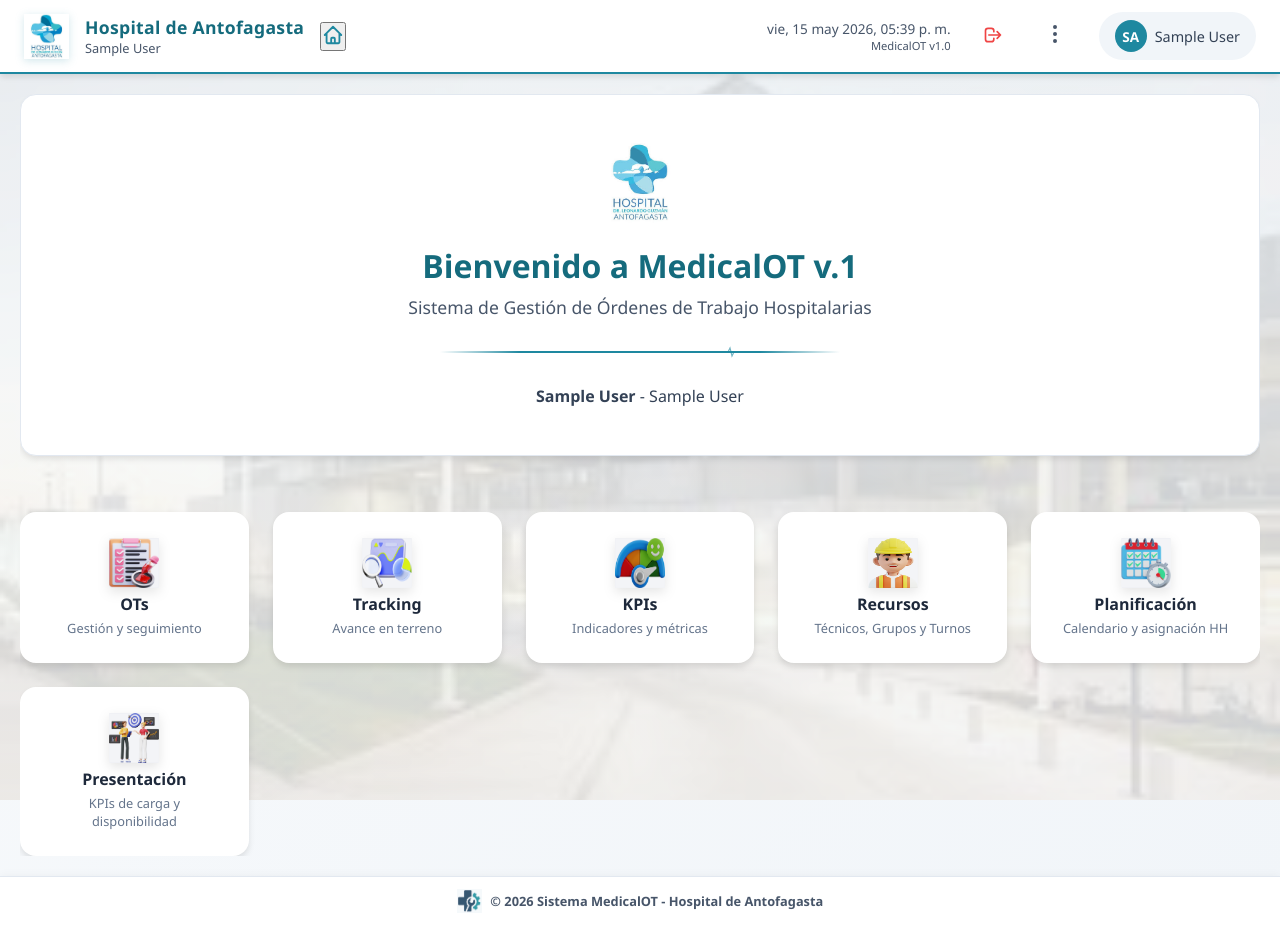
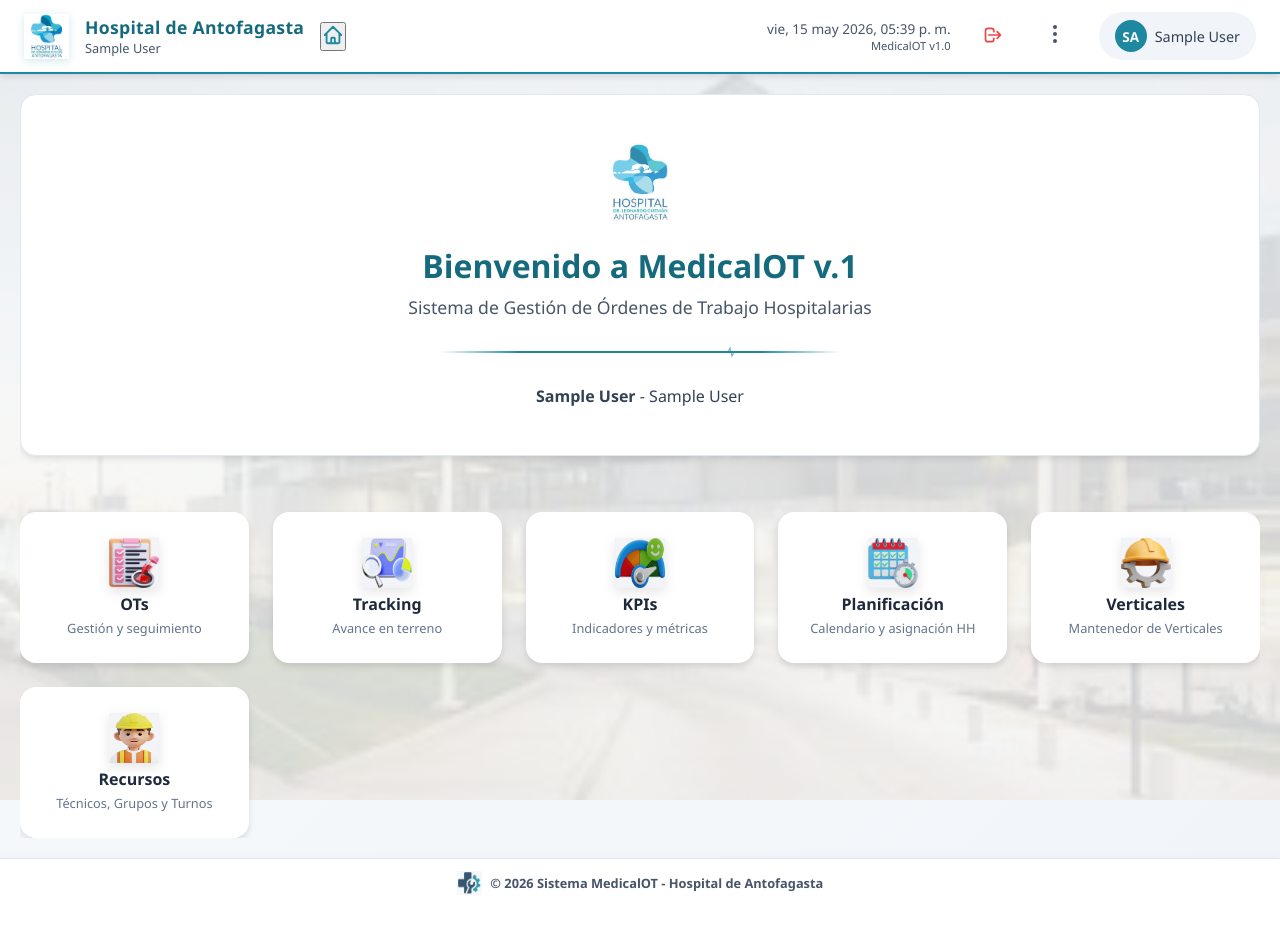
Before and after one commit to llobosg/MedicalOT, a PHP site: page / in a window 1280 px wide. After the commit the page ends 895 px from the top, so only its background shows below. Run offline with PHP 8.4, Linux system fonts and the light colour scheme; the visitor is signed in with stand-in values (Sample User, id 1).

Commit message:
fix: iconos, 5

```diff
--- a/public/index.php
+++ b/public/index.php
@@ -189,13 +189,13 @@ $isAdmin = ($user['role'] === 'admin_hosp');
                     <div class="home-card-desc">Indicadores y métricas</div>
                 </div>
                 <?php if($isAdmin || $user['role'] === 'admin_cont'): ?>
-                <div class="home-card" onclick="showModule('contratistas')">
-                    <div class="icon-3d-container" style="background:transparent; box-shadow:none; border:none;">
-                        <img src="/img/icons/verticales.png" alt="Carga SIC" style="width:50px; height:50px; filter: drop-shadow(0 4px 6px rgba(0,0,0,0.1));">
+                   <div class="home-card" onclick="showModule('presentacion')">
+                        <div class="icon-3d-container" style="background:transparent; box-shadow:none; border:none;">
+                            <img src="/img/icons/presentacion.png" alt="Carga SIC" style="width:50px; height:50px; filter: drop-shadow(0 4px 6px rgba(0,0,0,0.1));">
+                        </div>
+                        <div class="home-card-title">Presentación</div>
+                        <div class="home-card-desc">KPIs de carga y disponibilidad</div>
                     </div>
-                    <div class="home-card-title">Verticales</div>
-                    <div class="home-card-desc">Mantenedor de Verticales</div>
-                </div>
                 <?php endif; ?>
             </div>
         </section>
@@ -203,7 +203,7 @@ $isAdmin = ($user['role'] === 'admin_hosp');
         <?php if($isAdmin): ?>
         <section id="carga-sic" class="module-section">
             <div style="max-width:800px; margin:0 auto;">
-                <h3 style="margin-bottom:1rem;">📥 Carga y Validación SIC</h3>
+                <h3 style="margin-bottom:1rem;">Carga y Validación SIC</h3>
                 <div class="upload-zone" id="dropZone"><input type="file" id="sicFile" accept=".csv" style="display:none"><p style="font-weight:600;">Arrastra tu archivo SIC o haz clic aquí</p><p style="font-size:0.8rem; color:var(--gray-600);">Solo archivos .csv | Máx 50MB</p></div>
                 <div id="sicSummary" class="summary-box"><h4>📋 Resumen de Validación</h4><div id="sicLog" style="font-size:0.9rem; margin:0.5rem 0;"></div><button class="btn-volver" style="background:var(--primary); margin-top:0.5rem;" onclick="confirmLoad()">✅ Confirmar Carga</button></div>
                 <table style="width:100%; margin-top:1.5rem; border-collapse:collapse; background:#fff; border-radius:0.75rem; overflow:hidden;"><thead><tr style="background:#f1f5f9;"><th style="padding:0.75rem; text-align:center;">Fecha</th><th style="text-align:center;">Hora</th><th style="text-align:center;">Nuevas</th><th style="text-align:center;">Omitidas</th></tr></thead><tbody id="loadHistory"></tbody></table>
@@ -229,7 +229,7 @@ $isAdmin = ($user['role'] === 'admin_hosp');
                     </div>
                 </div>
                 <div class="ots-right detail-form" id="otDetailPanel">
-                    <h4 style="margin-bottom:1rem;">📝 Detalle / Edición OT</h4>
+                    <h4 style="margin-bottom:1rem;">Detalle / Edición OT</h4>
                     <div id="otDetailContent"><p style="color:#94a3b8; text-align:center; margin-top:2rem;">Selecciona una OT para ver detalles</p></div>
                     <div class="detail-actions" id="otActions" style="display:none;"><button class="btn-save" onclick="saveOT()">💾 Guardar</button><button class="btn-cancel" onclick="clearDetail()">❌ Cancelar</button><button class="btn-volver" style="background:#64748b; margin-top:0;" onclick="showModule('home')">🏠 Volver a Home</button></div>
                 </div>
@@ -238,7 +238,7 @@ $isAdmin = ($user['role'] === 'admin_hosp');
 
         <section id="tracking" class="module-section">
             <div style="max-width:900px; margin:0 auto;">
-                <h3 style="margin-bottom:1rem;">📡 Tracking en Terreno</h3>
+                <h3 style="margin-bottom:1rem;">Tracking en Terreno</h3>
                 <div style="display:flex; gap:1rem; margin-bottom:1.5rem;"><select style="padding:0.5rem; border-radius:0.5rem; border:1px solid #e2e8f0; flex:1;"><option>Filtrar por Estado</option><option>en_proceso</option><option>pausada</option><option>cerrada</option></select><select style="padding:0.5rem; border-radius:0.5rem; border:1px solid #e2e8f0; flex:2;"><option>Seleccionar OT</option><option>OT-2026-003 - Estanque Criogénico</option><option>OT-2026-007 - Torres Enfriamiento</option></select></div>
                 <div style="display:grid; grid-template-columns:1fr 1fr; gap:1.5rem;">
                     <div style="background:#fff; padding:1.5rem; border-radius:0.75rem; border:1px solid #e2e8f0;"><h4>Progreso & Timeline</h4><div class="progress-container" style="margin:1rem 0;"><div class="progress-bar" style="width:65%;"></div></div><p style="font-size:0.85rem; margin-bottom:0.5rem;"><strong>65%</strong> completado - 18.2 HH / 28.0 HH</p><div style="border-left:2px solid #e2e8f0; padding-left:1rem; margin:1rem 0;"><div style="margin-bottom:1rem;"><div style="font-size:0.75rem; color:#64748b;">10/05/2026 08:30</div><div>Carga desde SIC - Admin Hospital</div></div><div style="margin-bottom:1rem;"><div style="font-size:0.75rem; color:#64748b;">11/05/2026 09:15</div><div>Asignado a Pool ClimA - Sup. Pérez</div></div><div style="margin-bottom:1rem;"><div style="font-size:0.75rem; color:#64748b;">12/05/2026 10:00</div><div>Inicio trabajo - Tec. Juan López</div></div></div></div>
@@ -249,7 +249,7 @@ $isAdmin = ($user['role'] === 'admin_hosp');
 
         <section id="kpis" class="module-section">
             <div style="max-width:900px; margin:0 auto;">
-                <h3 style="margin-bottom:1rem;">📊 Indicadores de Gestión</h3>
+                <h3 style="margin-bottom:1rem;">Indicadores de Gestión</h3>
                 <div class="kpi-grid"><div class="kpi-card"><div style="font-size:0.8rem; color:#64748b;">SLA Cumplimiento</div><div class="kpi-val" style="color:#10b981;">94%</div></div><div class="kpi-card"><div style="font-size:0.8rem; color:#64748b;">HH Presup/Real</div><div class="kpi-val" style="color:#f59e0b;">102%</div></div><div class="kpi-card"><div style="font-size:0.8rem; color:#64748b;">OTs Cerradas/Mes</div><div class="kpi-val">47</div></div><div class="kpi-card"><div style="font-size:0.8rem; color:#64748b;">En Proceso</div><div class="kpi-val" style="color:var(--primary);">12</div></div></div>
                 <h4 style="margin-bottom:0.5rem;">Distribución de HH por Categoría</h4>
                 <div class="pills-container"><button class="pill-btn active" onclick="updateKPIs(this, 'Especialidad')">Especialidad</button><button class="pill-btn" onclick="updateKPIs(this, 'Área')">Área</button><button class="pill-btn" onclick="updateKPIs(this, 'Equipo')">Equipo</button></div>
@@ -269,7 +269,7 @@ $isAdmin = ($user['role'] === 'admin_hosp');
         <!-- MÓDULO 1: RECURSOS -->
         <section id="recursos" class="module-section">
             <div style="max-width:1000px; margin:0 auto;">
-                <h3 style="margin-bottom:1rem;">👥 Mantenedor de Recursos</h3>
+                <h3 style="margin-bottom:1rem;">Mantenedor de Recursos</h3>
                 <div style="display:flex; gap:1rem; margin-bottom:1rem;">
                     <button onclick="alert('Modal Nuevo Técnico')" style="background:var(--primary); color:white; padding:0.5rem 1rem; border-radius:0.5rem; border:none; cursor:pointer;">➕ Nuevo Técnico</button>
                     <button onclick="alert('Modal Nuevo Grupo')" style="background:#64748b; color:white; padding:0.5rem 1rem; border-radius:0.5rem; border:none; cursor:pointer;">➕ Nuevo Grupo</button>
@@ -291,7 +291,7 @@ $isAdmin = ($user['role'] === 'admin_hosp');
         <section id="planificacion" class="module-section">
             <div style="height:100%; display:flex; flex-direction:column;">
                 <div style="display:flex; justify-content:space-between; align-items:center; margin-bottom:1rem;">
-                    <h3 style="margin:0;">📅 Planificación Semanal (Semana 19)</h3>
+                    <h3 style="margin:0;">Planificación Semanal (Semana 19)</h3>
                     <div style="display:flex; gap:0.5rem;">
                         <button onclick="changeWeek(-1)" style="padding:0.4rem 0.8rem; border:1px solid #e2e8f0; border-radius:0.5rem; background:#fff; cursor:pointer;">◀ Anterior</button>
                         <button onclick="changeWeek(1)" style="padding:0.4rem 0.8rem; border:1px solid #e2e8f0; border-radius:0.5rem; background:#fff; cursor:pointer;">Siguiente ▶</button>
@@ -342,7 +342,7 @@ $isAdmin = ($user['role'] === 'admin_hosp');
         <!-- MÓDULO 3: PRESENTACIÓN (Dashboard Minimalista) -->
         <section id="presentacion" class="module-section">
             <div style="max-width:1000px; margin:0 auto;">
-                <h3 style="margin-bottom:1rem;">📊 Panel de Control de Carga</h3>
+                <h3 style="margin-bottom:1rem;">Panel de Control de Carga</h3>
 
                 <!-- KPIs Superiores -->
                 <div style="display:grid; grid-template-columns:repeat(4, 1fr); gap:1rem; margin-bottom:2rem;">
@@ -389,7 +389,7 @@ $isAdmin = ($user['role'] === 'admin_hosp');
         <!-- MODAL DE PLANIFICACIÓN -->
         <div id="planningModal" style="display:none; position:fixed; inset:0; background:rgba(0,0,0,0.5); z-index:2000; justify-content:center; align-items:center;">
             <div style="background:#fff; padding:1.5rem; border-radius:1rem; width:90%; max-width:500px; box-shadow:0 20px 60px rgba(0,0,0,0.3);">
-                <h3 style="margin-top:0;">📅 Planificar OT</h3>
+                <h3 style="margin-top:0;">Planificar OT</h3>
                 <form onsubmit="event.preventDefault(); savePlanning();">
                     <label style="font-size:0.85rem; font-weight:600; color:#475569;">Seleccionar OT</label>
                     <select style="width:100%; padding:0.5rem; border:1px solid #cbd5e1; border-radius:0.5rem; margin-bottom:1rem;">
@@ -399,7 +399,7 @@ $isAdmin = ($user['role'] === 'admin_hosp');
 
                     <label style="font-size:0.85rem; font-weight:600; color:#475569;">Asignar a</label>
                     <select style="width:100%; padding:0.5rem; border:1px solid #cbd5e1; border-radius:0.5rem; margin-bottom:1rem;">
-                        <option>Pool ClimA</option>
+                        <option>Pool Clima</option>
                         <option>Técnico Juan Pérez</option>
                     </select>
 
@@ -656,13 +656,6 @@ document.addEventListener('DOMContentLoaded', () => {
     if(homeGrid) {
         // Insertar después de la primera tarjeta
         const newCards = `
-            <div class="home-card" onclick="showModule('recursos')">
-                <div class="icon-3d-container" style="background:transparent; box-shadow:none; border:none;">
-                    <img src="/img/icons/recursos.png" alt="Carga SIC" style="width:50px; height:50px; filter: drop-shadow(0 4px 6px rgba(0,0,0,0.1));">
-                </div>
-                <div class="home-card-title">Recursos</div>
-                <div class="home-card-desc">Técnicos, Grupos y Turnos</div>
-            </div>
             <div class="home-card" onclick="showModule('planificacion')">
                 <div class="icon-3d-container" style="background:transparent; box-shadow:none; border:none;">
                     <img src="/img/icons/planificacion.png" alt="Carga SIC" style="width:50px; height:50px; filter: drop-shadow(0 4px 6px rgba(0,0,0,0.1));">
@@ -670,12 +663,19 @@ document.addEventListener('DOMContentLoaded', () => {
                 <div class="home-card-title">Planificación</div>
                 <div class="home-card-desc">Calendario y asignación HH</div>
             </div>
-            <div class="home-card" onclick="showModule('presentacion')">
+            <div class="home-card" onclick="showModule('contratistas')">
+                    <div class="icon-3d-container" style="background:transparent; box-shadow:none; border:none;">
+                        <img src="/img/icons/verticales.png" alt="Carga SIC" style="width:50px; height:50px; filter: drop-shadow(0 4px 6px rgba(0,0,0,0.1));">
+                    </div>
+                    <div class="home-card-title">Verticales</div>
+                    <div class="home-card-desc">Mantenedor de Verticales</div>
+            </div>
+            <div class="home-card" onclick="showModule('recursos')">
                 <div class="icon-3d-container" style="background:transparent; box-shadow:none; border:none;">
-                    <img src="/img/icons/presentacion.png" alt="Carga SIC" style="width:50px; height:50px; filter: drop-shadow(0 4px 6px rgba(0,0,0,0.1));">
+                    <img src="/img/icons/recursos.png" alt="Carga SIC" style="width:50px; height:50px; filter: drop-shadow(0 4px 6px rgba(0,0,0,0.1));">
                 </div>
-                <div class="home-card-title">Presentación</div>
-                <div class="home-card-desc">KPIs de carga y disponibilidad</div>
+                <div class="home-card-title">Recursos</div>
+                <div class="home-card-desc">Técnicos, Grupos y Turnos</div>
             </div>
         `;
         // Insertar al final de la grilla
```
